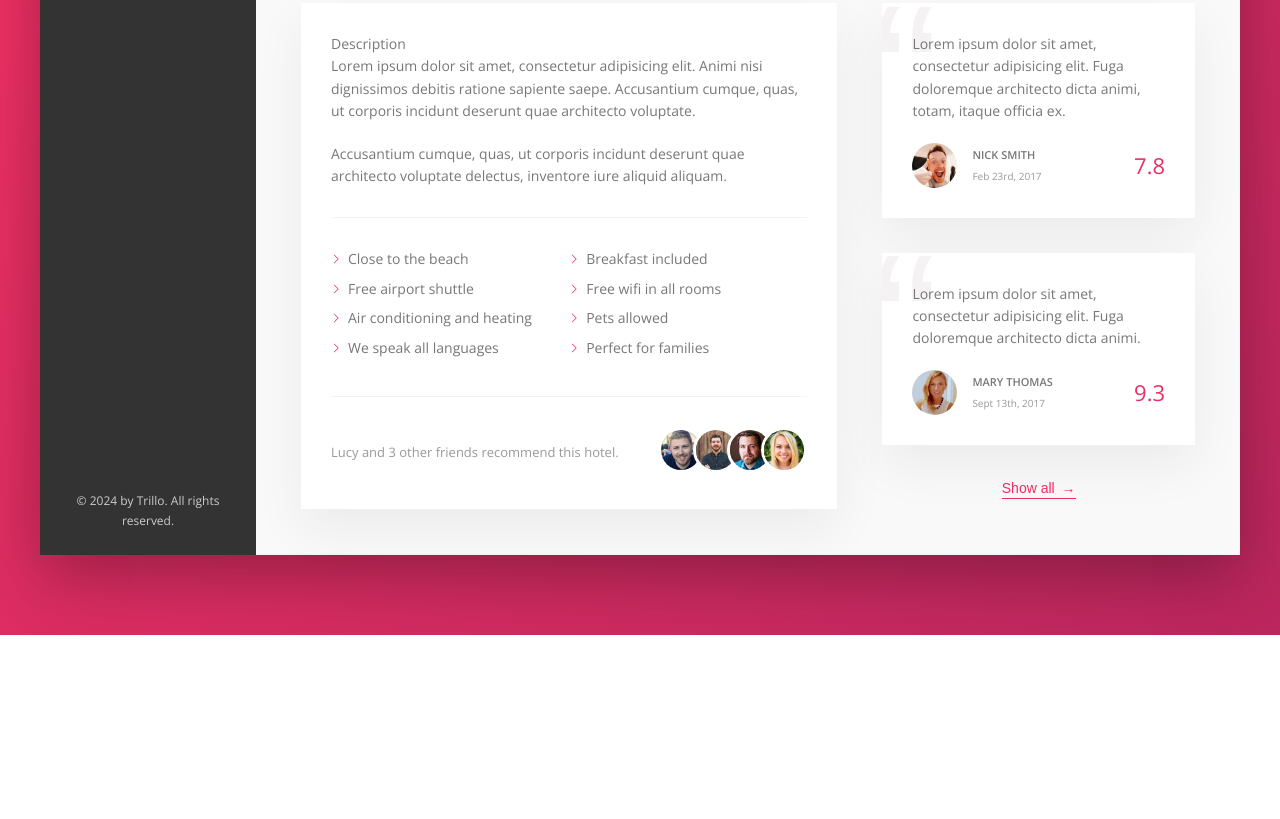
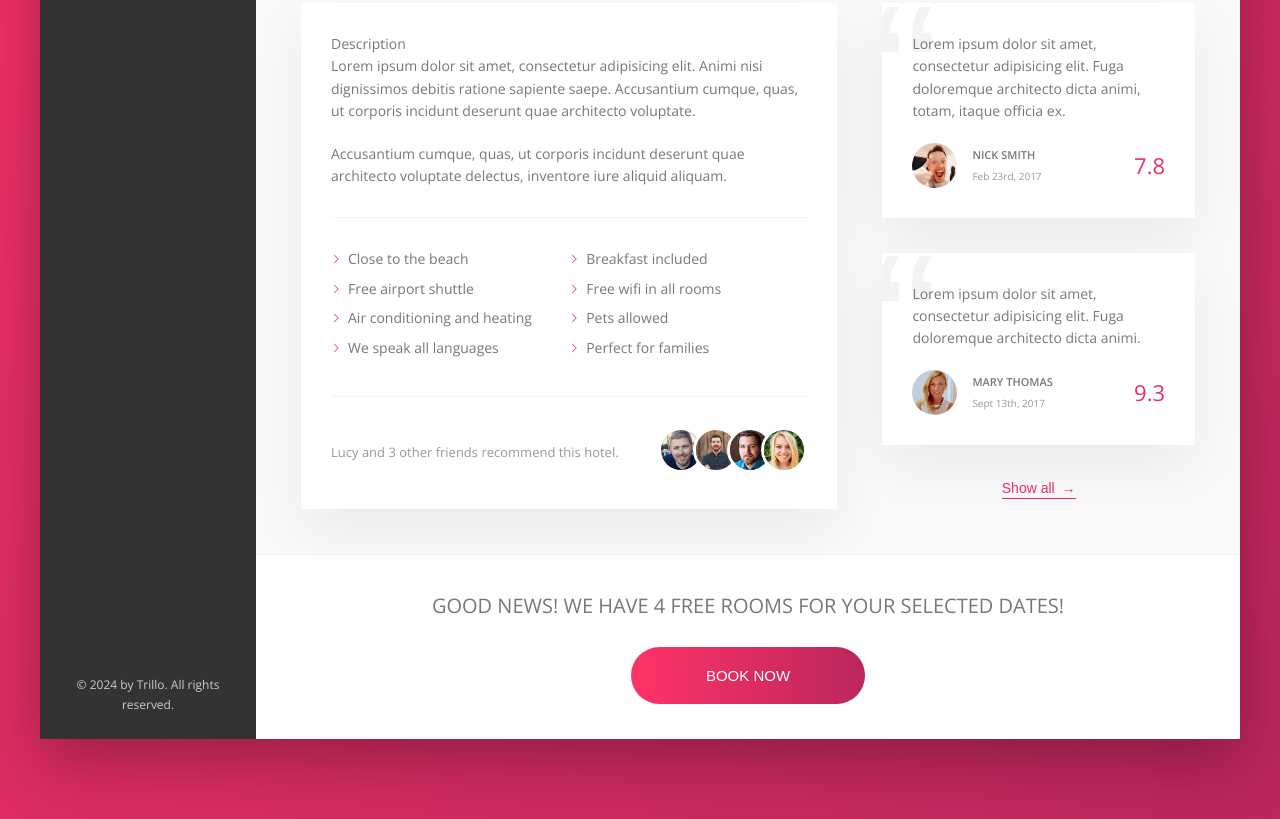
Before and after one commit to jgoryca/Trillo, a website: page index.html in a window 1280 px wide. Shown: the part 644-1463 px from the top of the page. Before the commit the page ends 1279 px from the top, so only its background shows below. Drawn offline with nearby package versions, Linux system fonts and the light colour scheme.

Commit message:
Build CTA section

```diff
--- a/index.html
+++ b/index.html
@@ -235,6 +235,15 @@
               <button class="btn-inline">Show all <span>&rarr;</span></button>
             </div>
           </div>
+          <div class="cta">
+            <h2 class="cta__book-now">
+              Good news! We have 4 free rooms for your selected dates!
+            </h2>
+            <button class="btn">
+              <span class="btn__visible">Book now</span>
+              <span class="btn__invisible">Only 4 rooms left</span>
+            </button>
+          </div>
         </main>
       </div>
     </div>
--- a/sass/_components.scss
+++ b/sass/_components.scss
@@ -437,3 +437,73 @@
     z-index: 1;
   }
 }
+
+/////////////////////////////////
+/// CALL TO ACTION
+.cta {
+  padding: 3.5rem 0;
+  text-align: center;
+
+  &__book-now {
+    font-size: 2rem;
+    font-weight: 300;
+    text-transform: uppercase;
+    margin-bottom: 2.5rem;
+  }
+}
+
+.btn {
+  font-size: 1.5rem;
+  font-weight: 300;
+  text-transform: uppercase;
+  border-radius: 100px;
+  border: none;
+  background-image: linear-gradient(
+    to right,
+    var(--color-primary-light),
+    var(--color-primary-dark)
+  );
+  color: #fff;
+  position: relative;
+  overflow: hidden;
+  cursor: pointer;
+
+  & > * {
+    display: inline-block;
+    height: 100%;
+    width: 100%;
+    transition: all 0.2s;
+  }
+
+  &__visible {
+    padding: 2rem 7.5rem;
+  }
+
+  &__invisible {
+    position: absolute;
+    padding: 2rem 0;
+    left: 0;
+    top: -100%;
+  }
+
+  &:hover {
+    background-image: linear-gradient(
+      to left,
+      var(--color-primary-light),
+      var(--color-primary-dark)
+    );
+  }
+
+  &:hover &__visible {
+    transform: translateY(100%);
+  }
+
+  &:hover &__invisible {
+    top: 0;
+  }
+
+  &:focus {
+    outline: none;
+    animation: pulsate 1s infinite;
+  }
+}
```
Also changed, not shown: css/style.css.
